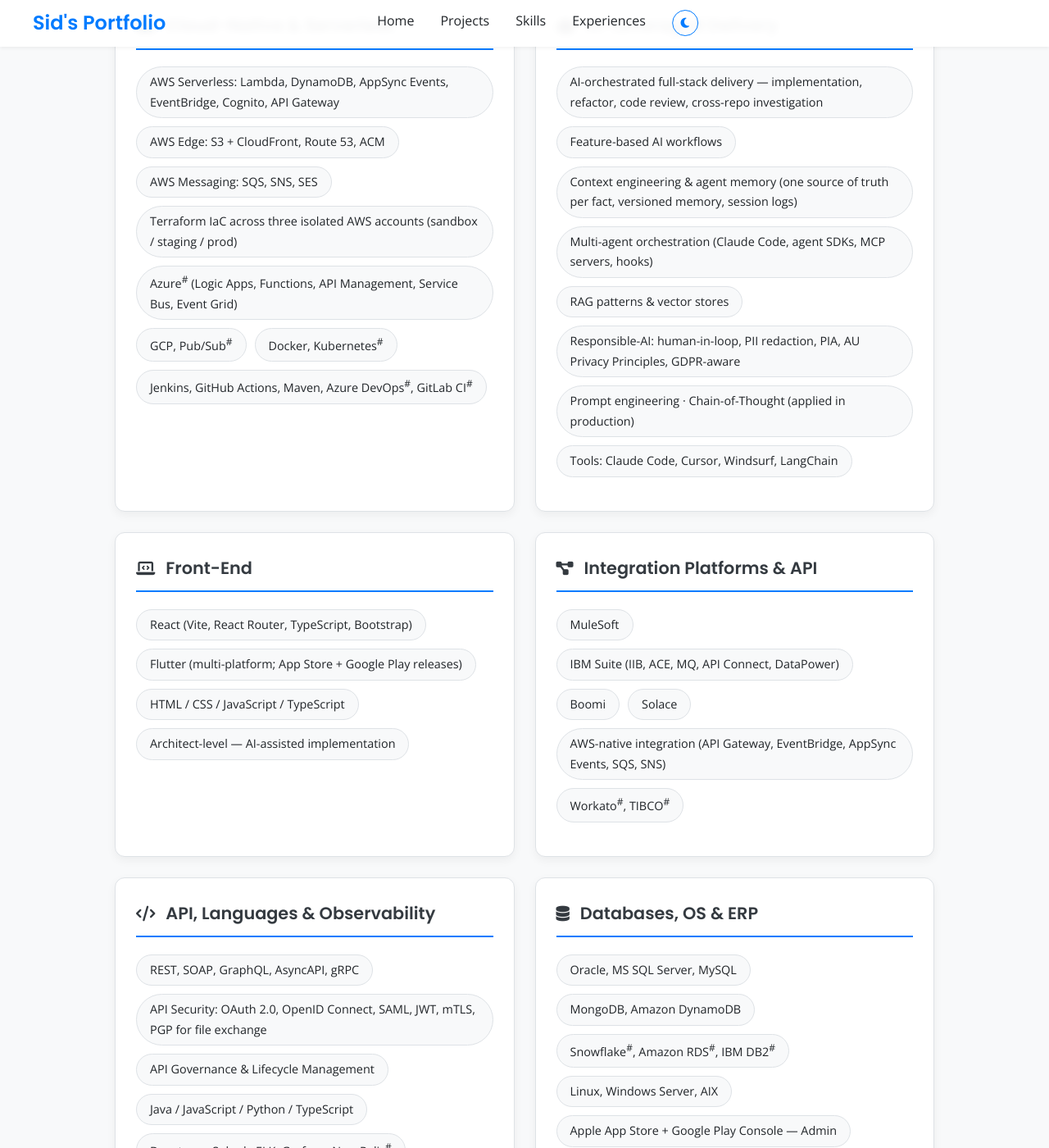
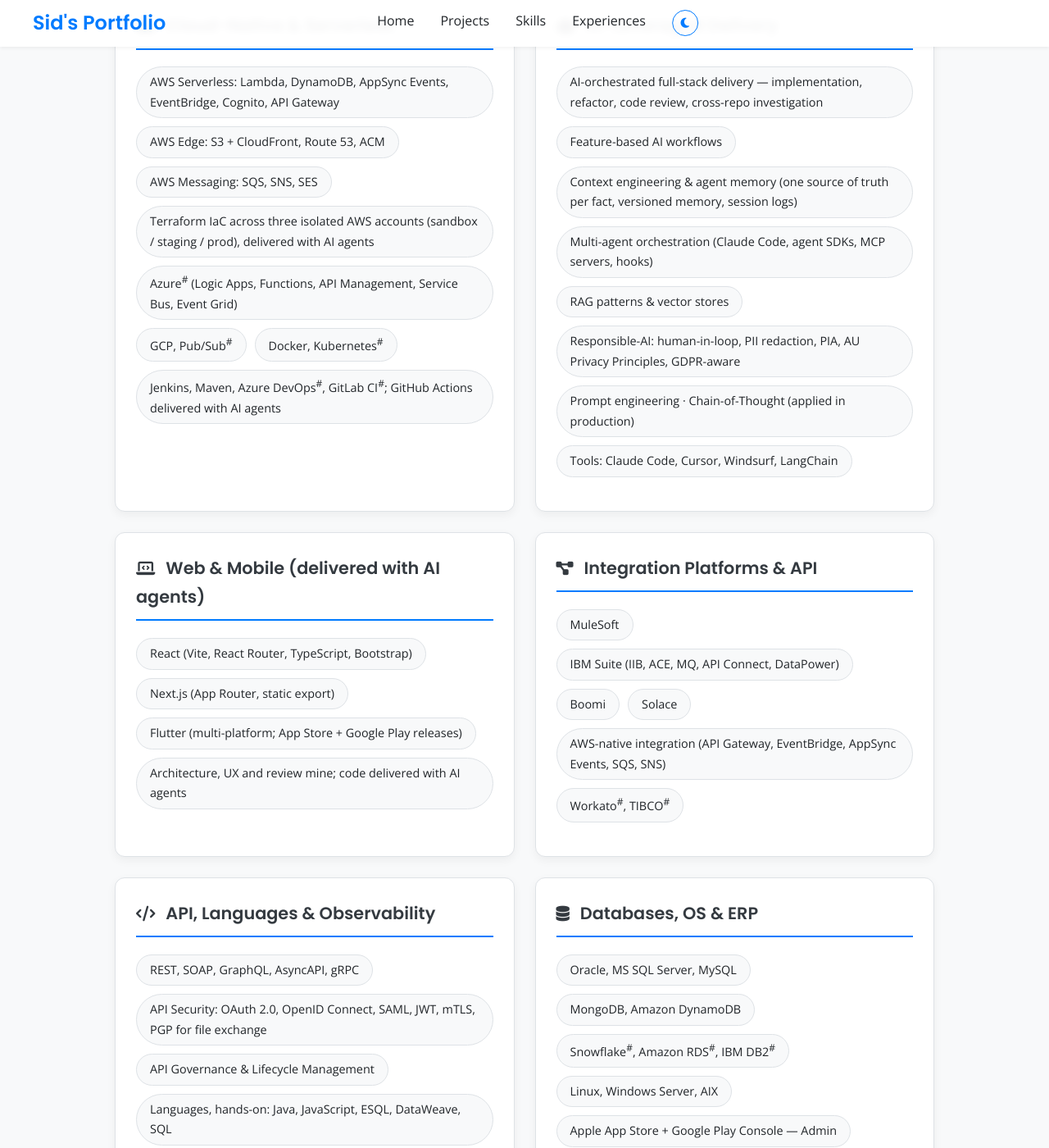
Before and after one commit to sid-inthub/sid-inthub.github.io, a Jekyll site: the page built from index.md, in a window 1280 px wide and 1400 px high, scrolled down 2862 px. Shown: the whole window at 82% size. Built offline with Jekyll 4.4.1, drawn with Linux system fonts in a browser that asks for light colours; some of the changed text lies outside the part shown.

Commit message:
content: hands-on vs delivered with AI agents; product and UX work shown
Sid doesn't hand-code React, Flutter, Python, TypeScript, Terraform or
GitHub Actions; AI agents do, under his direction and review. The stack
names stay, labelled "delivered with AI agents":
- Skills: "Web & Mobile (delivered with AI agents)" (Next.js added; the
  HTML/CSS/JavaScript/TypeScript line dropped); languages split into
  hands-on (Java, JavaScript, ESQL, DataWeave, SQL) and delivered with AI
  agents (TypeScript, Python, Dart); Terraform and GitHub Actions
  labelled; "Product discovery & UX design" under Methodologies.
- Profile, Experience and Projects: who designs and who writes the code;
  the CliqHours "Built Python Lambdas…" becomes "delivered with AI agents
  to my design"; a hands-on product and UX bullet (field research with a
  food-truck operator in New Zealand, then a UI/UX redesign of all five
  CliqMenu modules). Tags balanced.

Co-Authored-By: Claude Opus 5.5 <noreply@anthropic.com>

```diff
--- a/_includes/section-experience.html
+++ b/_includes/section-experience.html
@@ -11,9 +11,9 @@
                     AI-Orchestrated Delivery Lead</p>
                 <p class="experience-issuer">Oct ‘23 to date | Brisbane, Australia</p>
                 <p class="experience-tech" style="margin-top: 10px; font-style: italic; color: var(--text-muted);">
-                    <strong>Tech:</strong> AWS Serverless (Lambda, DynamoDB, AppSync Events, EventBridge, Cognito, API
-                    Gateway, S3+CloudFront), Terraform, Python, React (Vite, TypeScript), Flutter, Stripe Connect, AI
-                    Orchestration (Claude Code, MCP, multi-agent)
+                    <strong>Stack (code delivered with AI agents):</strong> AWS Serverless (Lambda, DynamoDB, AppSync Events, EventBridge, Cognito, API
+                    Gateway, S3+CloudFront), Terraform, Python, React (Vite, TypeScript), Flutter, Stripe Connect; AI
+                    orchestration (Claude Code, MCP, multi-agent)
                 </p>
 
                 <details class="experience-details">
@@ -26,11 +26,15 @@
                             engage contractors, with enforced tenant isolation, 12 architecture decision records and
                             1,400+ automated tests. Its first version went from first line of code to production in
                             under two days. Invite-only early access.</li>
+                        <li>Designed the <strong>product and UX hands-on</strong>: field research with a food-truck operator
+                            in New Zealand, then a UI/UX redesign of all five CliqMenu modules, starting from the
+                            customer, staff and owner pain points seen first-hand.</li>
                         <li>Architected CliqMenu's cloud-native serverless platform: AppSync Events + DynamoDB + Lambda +
                             EventBridge, with web apps on S3 + CloudFront &mdash; Terraform-managed across three
-                            isolated AWS accounts (sandbox / staging / prod).</li>
-                        <li>Established AI-orchestrated multi-agent delivery workflow across the full product estate
-                            &mdash; covering implementation, refactor, code review, and cross-repo investigation:
+                            isolated AWS accounts (sandbox / staging / prod). The code, Terraform included, is delivered
+                            with AI agents.</li>
+                        <li>Established AI-orchestrated multi-agent delivery across the full product estate: AI agents
+                            write most of the code, and the specs, review and the call on what ships are mine.
                             ~5,000 commits in 2026 across 30 repositories, 85%+ co-authored with Claude Code, with 140+
                             repository-specific agent skills, a cross-repo contracts registry, and multi-agent
                             verification.</li>
--- a/_includes/section-profile.html
+++ b/_includes/section-profile.html
@@ -8,9 +8,9 @@
         API-led design. Currently leading INTHUB's own ventures: <strong>CliqMenu</strong>, a multi-module QR ordering
         SaaS for food trucks and small restaurants, and <strong>CliqHours</strong>, a multi-tenant timesheet SaaS for
         companies that engage contractors.
-        <br />Designs and ships cloud-native serverless architecture end-to-end (AWS, Terraform, AppSync Events, EventBridge,
-        Lambda, DynamoDB) across web (React) and mobile (Flutter), with <strong>AI as a core delivery practice</strong>
-        &mdash; not a side experiment. Bridges deep enterprise integration heritage (MuleSoft, IBM, Solace) with modern
+        <br />Designs the product, UX and architecture hands-on, and ships cloud-native serverless products (AWS, AppSync
+        Events, EventBridge, Lambda, DynamoDB) across web (React) and mobile (Flutter), with the code delivered with AI
+        agents: <strong>AI as a core delivery practice</strong> &mdash; not a side experiment. Bridges deep enterprise integration heritage (MuleSoft, IBM, Solace) with modern
         AI-orchestrated multi-agent product delivery.
         <!-- <br/> <em>Full employment history available upon request.</em> -->
     </p>
--- a/_includes/section-projects.html
+++ b/_includes/section-projects.html
@@ -36,15 +36,17 @@
                             <a href="https://cliqmenu.com" target="_blank" rel="noopener noreferrer">cliqmenu.com</a>.</p>
                         <div class="project-achievements">
                             <ul class="experience-points" style="padding-left: 20px;">
+                                <li>Designed the product and UX hands-on: field research with a food-truck operator in New
+                                    Zealand, then a UI/UX redesign of all five modules around the pain points seen
+                                    first-hand.</li>
                                 <li>Designed cloud-native serverless architecture: AppSync Events (real-time) + DynamoDB +
                                     Lambda + EventBridge, with web apps on S3 + CloudFront &mdash; Terraform-managed across
                                     three isolated AWS accounts (sandbox / staging / prod).
                                 </li>
                                 <li>Shipped the Flutter staff app to the App Store and Google Play with a full release
                                     pipeline (Fastlane, staged release notes, branch-based promotion).</li>
-                                <li>Established AI-orchestrated multi-agent delivery workflow spanning the full product
-                                    estate &mdash; covering implementation, refactor, code review, and cross-repo
-                                    investigation.</li>
+                                <li>Established AI-orchestrated multi-agent delivery across the product estate: AI agents write
+                                    the code; the specs, review and the call on what ships are mine.</li>
                                 <li>Defined product vision, roadmap, and go-to-market; led preparation for the
                                     invite-only pilot in New Zealand.</li>
                                 <li>Designed event-driven order flow integrating Stripe Connect for marketplace
@@ -91,8 +93,8 @@
                                 <li>Its first version went from first line of code to production in under two days.</li>
                                 <li>Designed single-table DynamoDB with enforced tenant isolation and passwordless
                                     sign-in (Cognito email OTP).</li>
-                                <li>Built Python Lambdas behind API Gateway and React + TypeScript web apps (Vite), with
-                                    all infrastructure managed in Terraform.</li>
+                                <li>Python Lambdas behind API Gateway and React + TypeScript web apps (Vite), with all
+                                    infrastructure in Terraform, delivered with AI agents to my design.</li>
                                 <li>Captured the design in 12 architecture decision records, backed by 1,400+ automated
                                     tests.</li>
                             </ul>
--- a/_includes/section-skills.html
+++ b/_includes/section-skills.html
@@ -8,11 +8,11 @@
                 <li>AWS Serverless: Lambda, DynamoDB, AppSync Events, EventBridge, Cognito, API Gateway</li>
                 <li>AWS Edge: S3 + CloudFront, Route 53, ACM</li>
                 <li>AWS Messaging: SQS, SNS, SES</li>
-                <li>Terraform IaC across three isolated AWS accounts (sandbox / staging / prod)</li>
+                <li>Terraform IaC across three isolated AWS accounts (sandbox / staging / prod), delivered with AI agents</li>
                 <li>Azure<sup>#</sup> (Logic Apps, Functions, API Management, Service Bus, Event Grid)</li>
                 <li>GCP, Pub/Sub<sup>#</sup></li>
                 <li>Docker, Kubernetes<sup>#</sup></li>
-                <li>Jenkins, GitHub Actions, Maven, Azure DevOps<sup>#</sup>, GitLab CI<sup>#</sup></li>
+                <li>Jenkins, Maven, Azure DevOps<sup>#</sup>, GitLab CI<sup>#</sup>; GitHub Actions delivered with AI agents</li>
             </ul>
         </div>
 
@@ -35,12 +35,12 @@
 
         <div class="skill-category">
             <h3 class="category-title"><i class="fas fa-laptop-code" style="margin-right: 8px; font-size: 0.9em;"></i>
-                Front-End</h3>
+                Web &amp; Mobile (delivered with AI agents)</h3>
             <ul class="skill-items pills">
                 <li>React (Vite, React Router, TypeScript, Bootstrap)</li>
+                <li>Next.js (App Router, static export)</li>
                 <li>Flutter (multi-platform; App Store + Google Play releases)</li>
-                <li>HTML / CSS / JavaScript / TypeScript</li>
-                <li>Architect-level &mdash; AI-assisted implementation</li>
+                <li>Architecture, UX and review mine; code delivered with AI agents</li>
             </ul>
         </div>
 
@@ -64,7 +64,8 @@
                 <li>REST, SOAP, GraphQL, AsyncAPI, gRPC</li>
                 <li>API Security: OAuth 2.0, OpenID Connect, SAML, JWT, mTLS, PGP for file exchange</li>
                 <li>API Governance & Lifecycle Management</li>
-                <li>Java / JavaScript / Python / TypeScript</li>
+                <li>Languages, hands-on: Java, JavaScript, ESQL, DataWeave, SQL</li>
+                <li>Delivered with AI agents: TypeScript, Python, Dart</li>
                 <li>Dynatrace, Splunk, ELK, Grafana, New Relic<sup>#</sup></li>
             </ul>
         </div>
@@ -86,6 +87,7 @@
             <h3 class="category-title"><i class="fas fa-sitemap" style="margin-right: 8px; font-size: 0.9em;"></i>
                 Methodologies & Architecture</h3>
             <ul class="skill-items pills">
+                <li>Product discovery &amp; UX design (field research, first-hand user pain points)</li>
                 <li>Event-Driven Architecture (EDA)</li>
                 <li>Domain-Driven Design (DDD), Data-Driven Design</li>
                 <li>AI-Orchestrated Multi-Agent Delivery</li>
```
